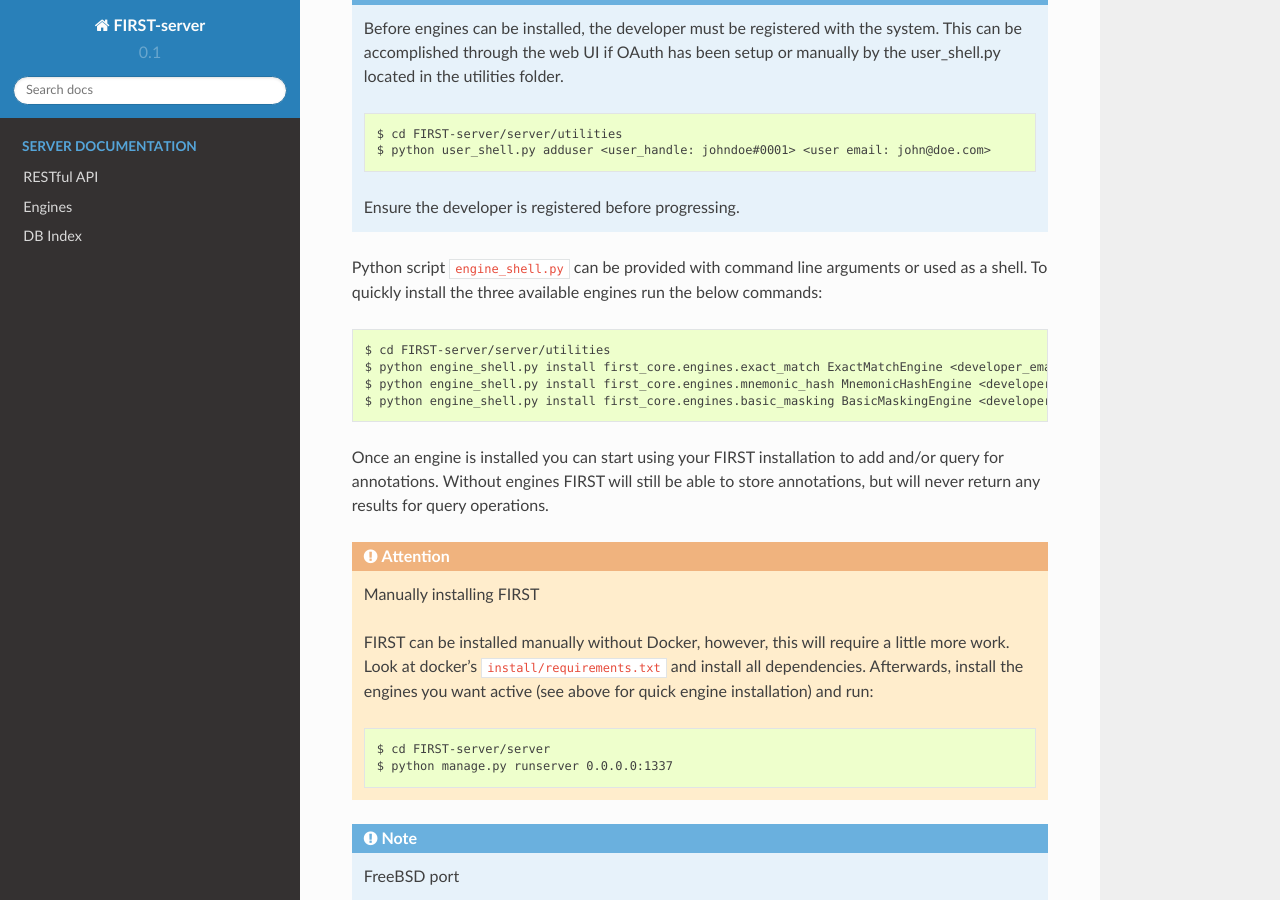
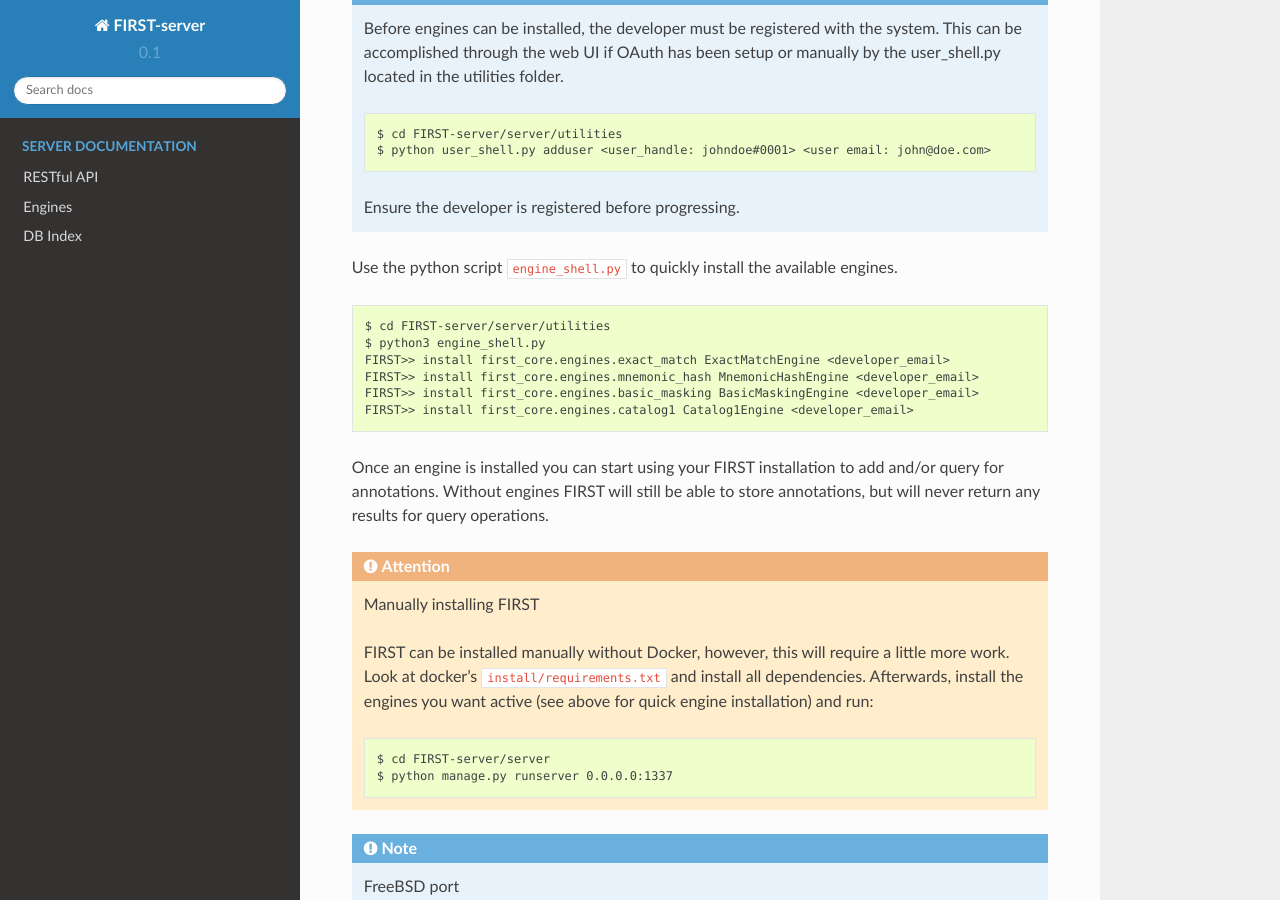
Before and after one commit to Cisco-Talos/FIRST-server, a Sphinx documentation site: the page built from docs/index.rst, in a window 1280 px wide and 900 px high, scrolled down 2281 px. Built offline with Sphinx 7.4.7 and the Read the Docs theme 2.0.0, drawn with Linux system fonts in a browser that asks for light colours.

Commit message:
Documentation updated with Catalog1 engine installation

```diff
--- a/docs/index.rst
+++ b/docs/index.rst
@@ -82,14 +82,16 @@ When the FIRST server is installed, no engines are installed. FIRST comes with t
 
     Ensure the developer is registered before progressing.
 
-Python script ``engine_shell.py`` can be provided with command line arguments or used as a shell. To quickly install the three available engines run the below commands:
+Use the python script ``engine_shell.py`` to quickly install the available engines.
 
 .. code::
 
     $ cd FIRST-server/server/utilities
-    $ python engine_shell.py install first_core.engines.exact_match ExactMatchEngine <developer_email>
-    $ python engine_shell.py install first_core.engines.mnemonic_hash MnemonicHashEngine <developer_email>
-    $ python engine_shell.py install first_core.engines.basic_masking BasicMaskingEngine <developer_email>
+    $ python3 engine_shell.py
+    FIRST>> install first_core.engines.exact_match ExactMatchEngine <developer_email>
+    FIRST>> install first_core.engines.mnemonic_hash MnemonicHashEngine <developer_email>
+    FIRST>> install first_core.engines.basic_masking BasicMaskingEngine <developer_email>
+    FIRST>> install first_core.engines.catalog1 Catalog1Engine <developer_email>
 
 Once an engine is installed you can start using your FIRST installation to add and/or query for annotations. Without engines FIRST will still be able to store annotations, but will never return any results for query operations.
 
```
